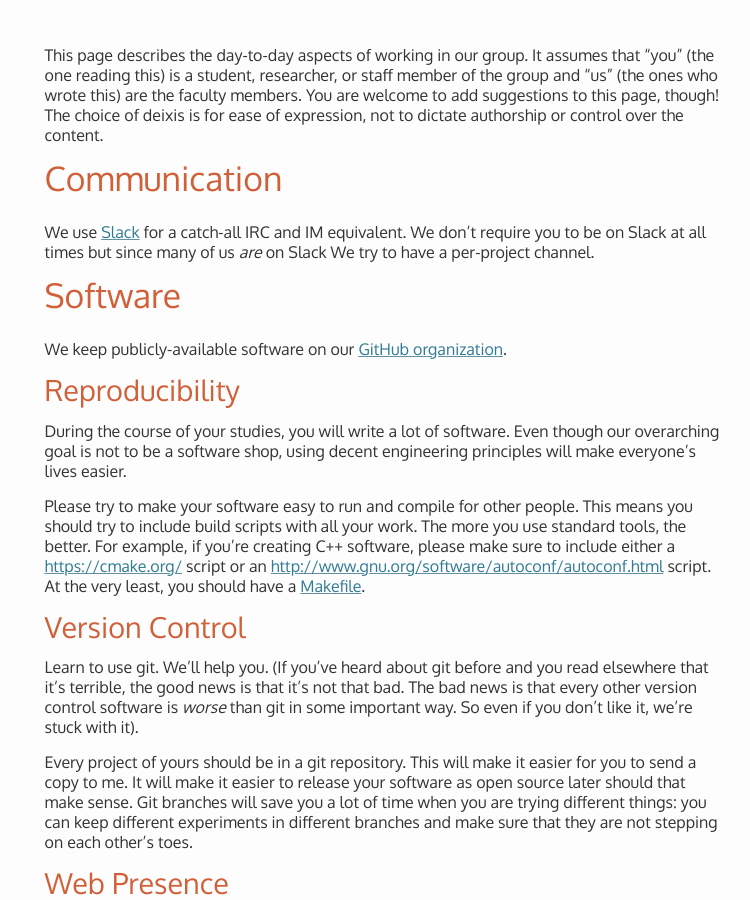
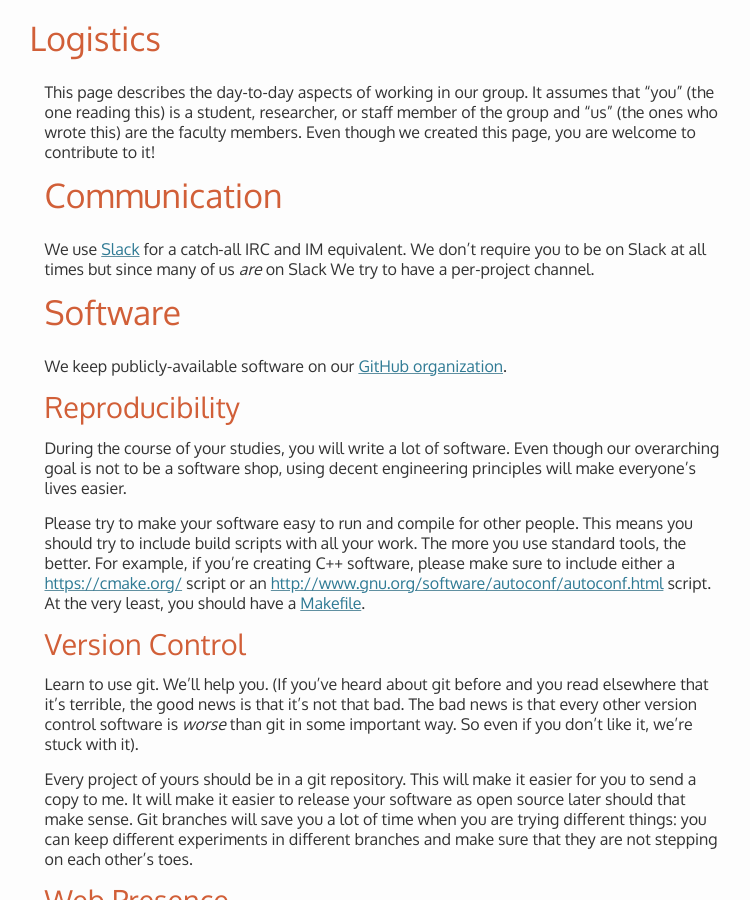
Before and after one commit to hdc-arizona/hdc-arizona.github.io, a Jekyll site: the page built from logistics.md, in a window 1280 px wide and 900 px high. Shown: the whole window, without its empty margins (138-888 px from the left). Built offline with Jekyll 4.4.1, drawn with Linux system fonts in a browser that asks for light colours.

Commit message:
add title and remove useless sentence.

```diff
--- a/logistics.md
+++ b/logistics.md
@@ -1,13 +1,13 @@
 ---
+title: "Logistics"
 layout: page
 ---
 
-This page describes the day-to-day aspects of working in our
-group. It assumes that "you" (the one reading this) is a student, researcher,
-or staff member of the group and "us" (the ones who wrote this) are
-the faculty members. You are welcome to add suggestions to this page,
-though! The choice of deixis is for ease of expression, not to dictate
-authorship or control over the content.
+This page describes the day-to-day aspects of working in our group. It
+assumes that "you" (the one reading this) is a student, researcher, or
+staff member of the group and "us" (the ones who wrote this) are the
+faculty members. Even though we created this page, you are welcome to
+contribute to it!
 
 # Communication
 
```
